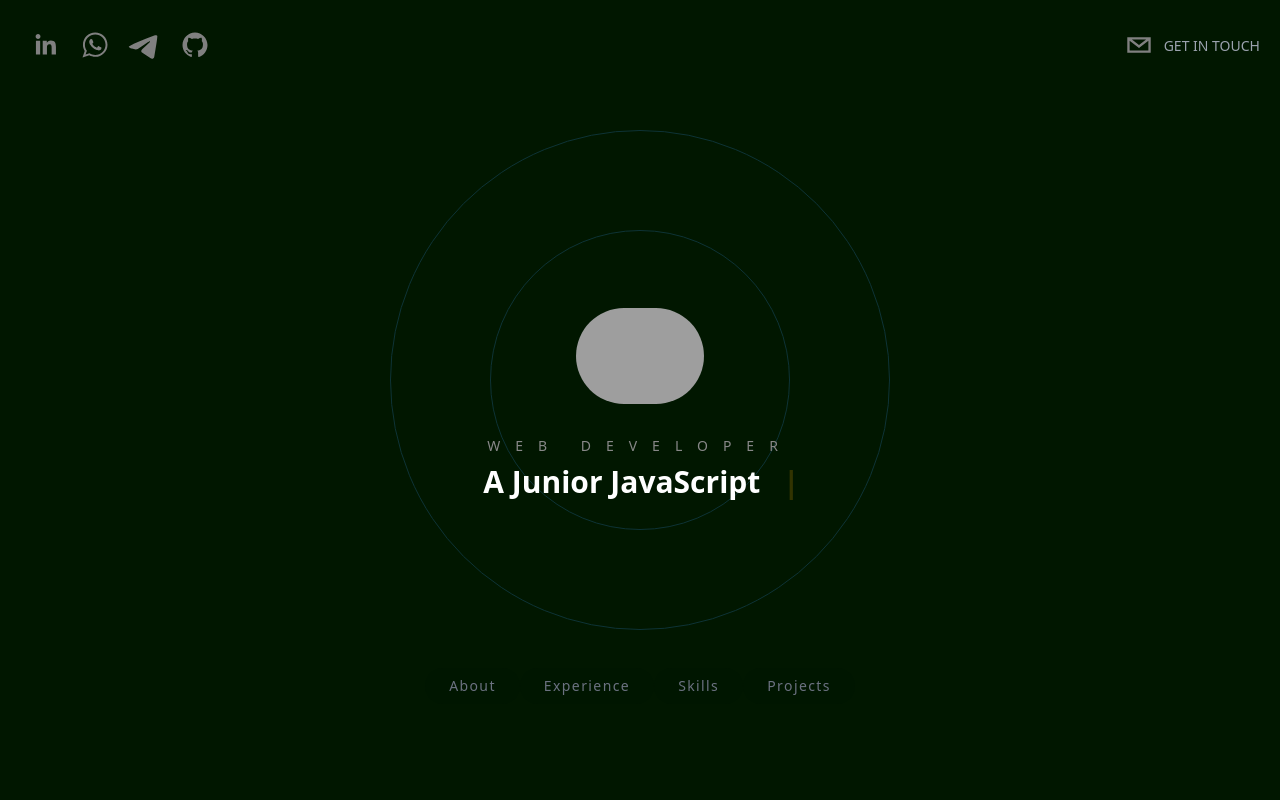
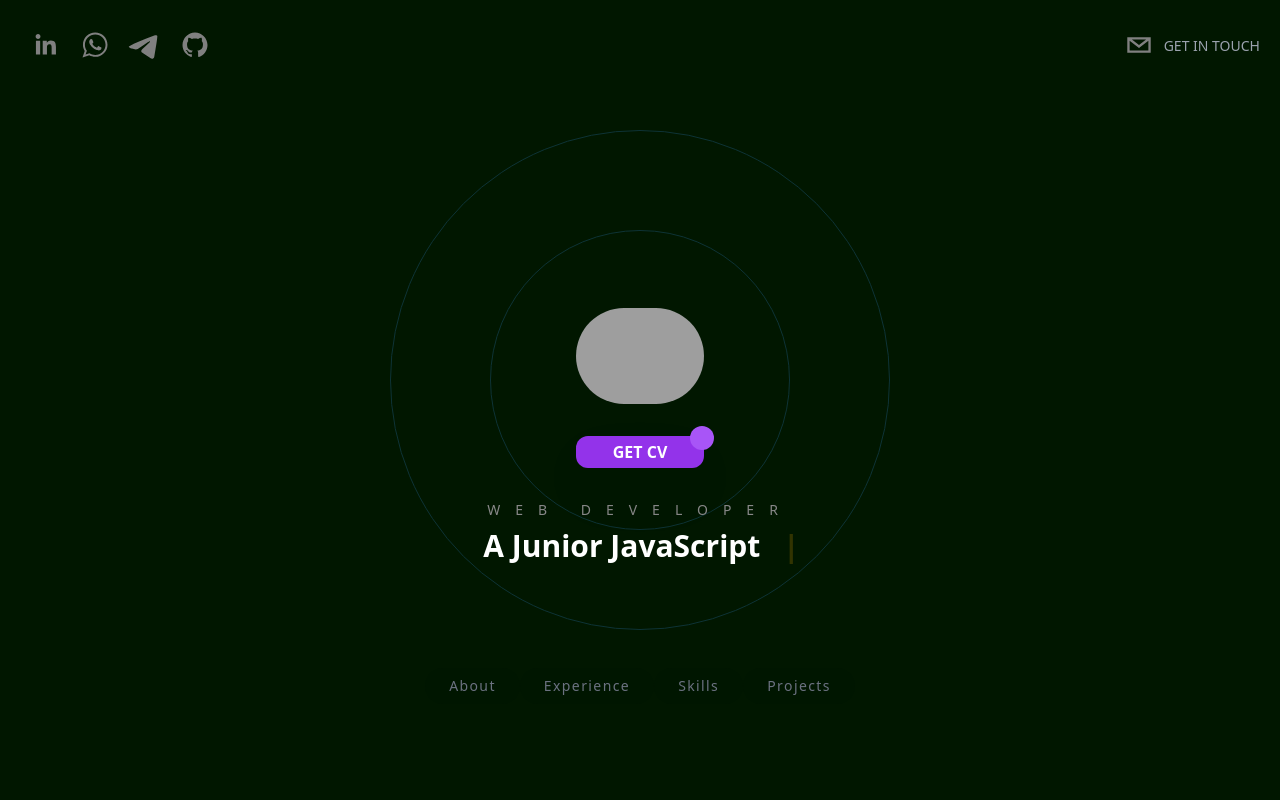
Before and after one commit to hamidrezahashemi71/personal-portfolio, a Next.js app: page / in a window 1280 px wide. Shown: the top 800 px of the page. Built offline with nearby package versions, Linux system fonts and the light colour scheme; grey boxes are pictures that could not be loaded.

Commit message:
add resume button

```diff
--- a/components/Hero.tsx
+++ b/components/Hero.tsx
@@ -27,6 +27,16 @@ const Hero = (props: Props) => {
         className='relative rounded-full mx-auto object-cover'
       />
       <div className='z-20 w-full h-[200px] '>
+          <Link target={"_blank"} href={'https://drive.google.com/file/d/1qdL3BQnGEIYTeTa0_Kj_axC2OCWllIDb/view'}>
+        <div className="relative mx-auto h-8 w-32 flex justify-center items-center mb-8">
+            <div className="i h-8 w-32 bg-purple-600 items-center rounded-xl shadow-2xl cursor-pointer absolute overflow-hidden transform hover:scale-x-110 hover:scale-y-105 transition duration-300 ease-out"></div>
+            <div  className="text-center text-white font-semibold z-10 pointer-events-none">GET CV</div>
+          <span className="absolute flex h-6 w-6 top-0 right-0 transform translate-x-2.5 -translate-y-2.5">
+            <span className="animate-ping absolute inline-flex h-full w-full rounded-full bg-purple-400 opacity-75"></span>
+            <span className="absolute inline-flex rounded-full h-6 w-6 bg-purple-500"></span>
+          </span>
+        </div>
+          </Link>
         <h2 className='text-sm uppercase text-grayish pb-2 tracking-[15px]'>
           Web Developer
         </h2>
--- a/tailwind.config.js
+++ b/tailwind.config.js
@@ -22,6 +22,7 @@ module.exports = {
       indigo: colors.indigo,
       yellow: colors.yellow,
       slate: colors.slate,
+      purple: colors.purple,
     },
     fontFamily: {
       Poppins: ["Poppins", "Sans-serif"],
```
